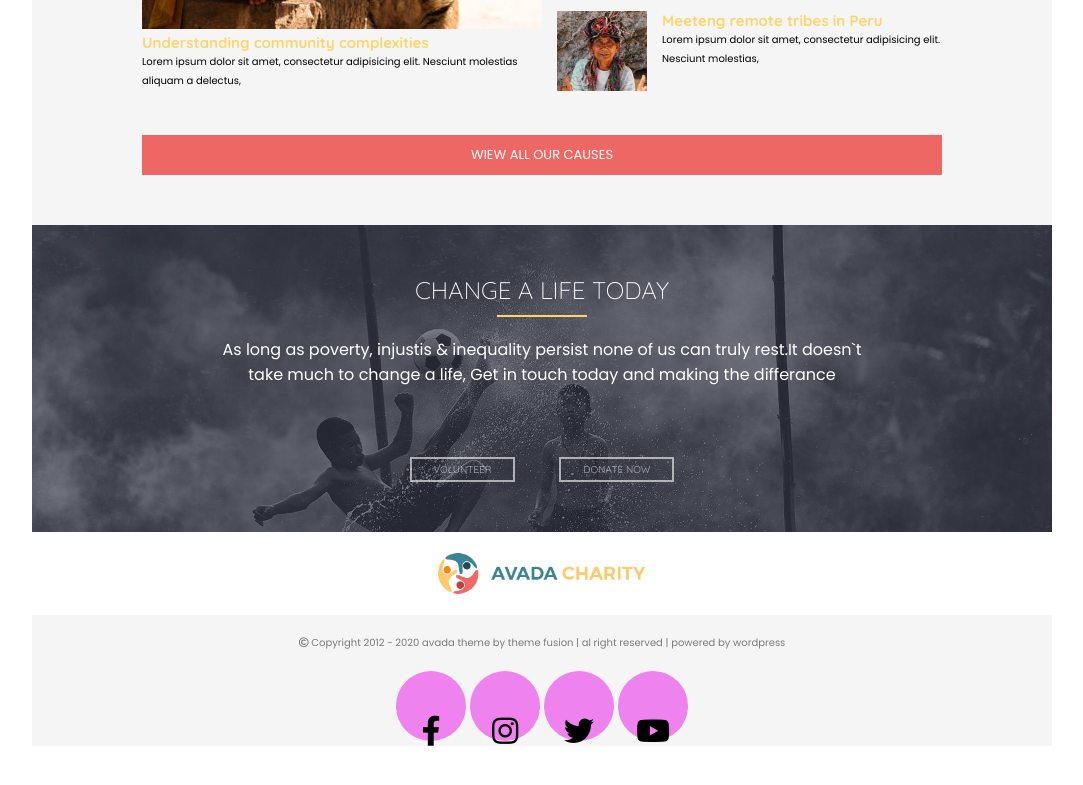
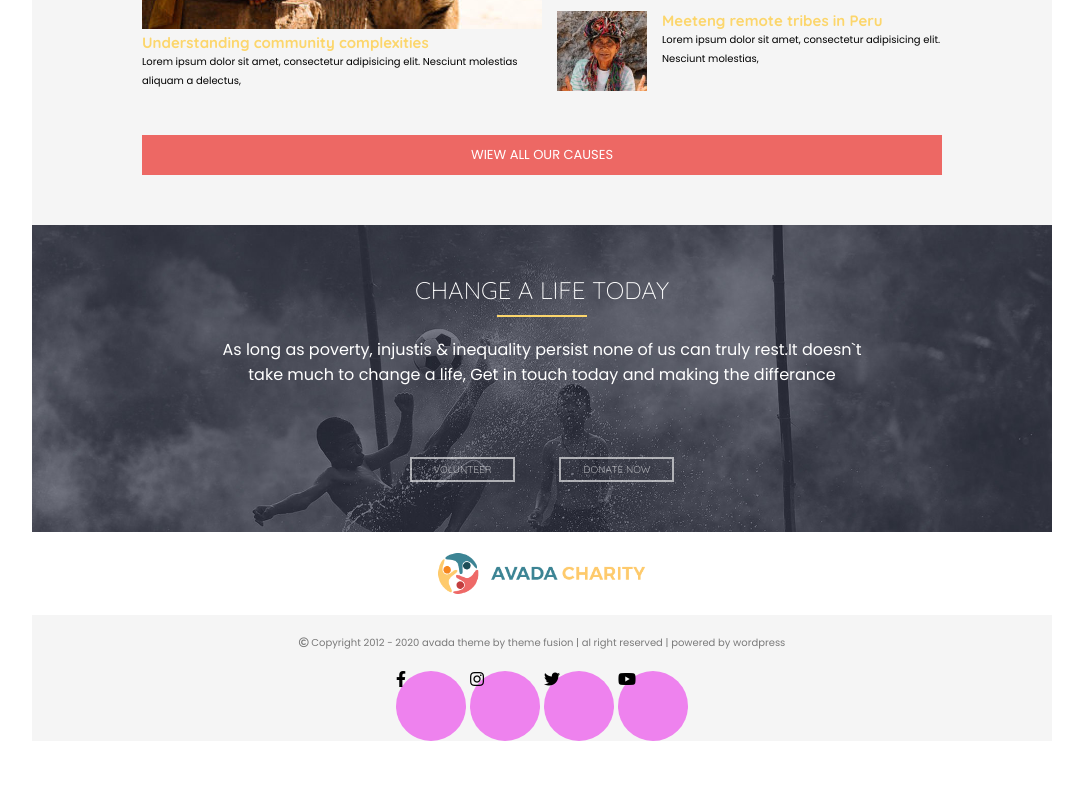
Before and after one commit to andreicismas/proj-html-vuejs, a website: page index.html in a window 1280 px wide. Shown: the part 2340-3125 px from the top of the page, without its empty margins (98-1181 px from the left). After the commit the page ends 3081 px from the top, so only its background shows below. Drawn offline with nearby package versions, Linux system fonts and the light colour scheme.

Commit message:
add footer

```diff
--- a/src/partials/_footer.scss
+++ b/src/partials/_footer.scss
@@ -13,13 +13,10 @@ footer{
             opacity: 0.5;
         }
     }
-    div{
+    .fab_wrapper{
 
         .fab{
-            text-align: center;
-            line-height: 4;
-            align-self: center;
-            font-size: $font_size + 10 ;
+
             background-color: violet;
             width: 70px;
             height: 70px;
--- a/src/partials/_main.scss
+++ b/src/partials/_main.scss
@@ -212,9 +212,9 @@
         text-align: center;
         padding: $spaceing*5;
     }
-    div{
+    .btn_container{
+        @include hover_yellow_color;
         button{
-            @include hover_yellow_color;
             margin: 0 $spaceing*2 ;
         }
 
```
Also changed, not shown: dist/style.css.
